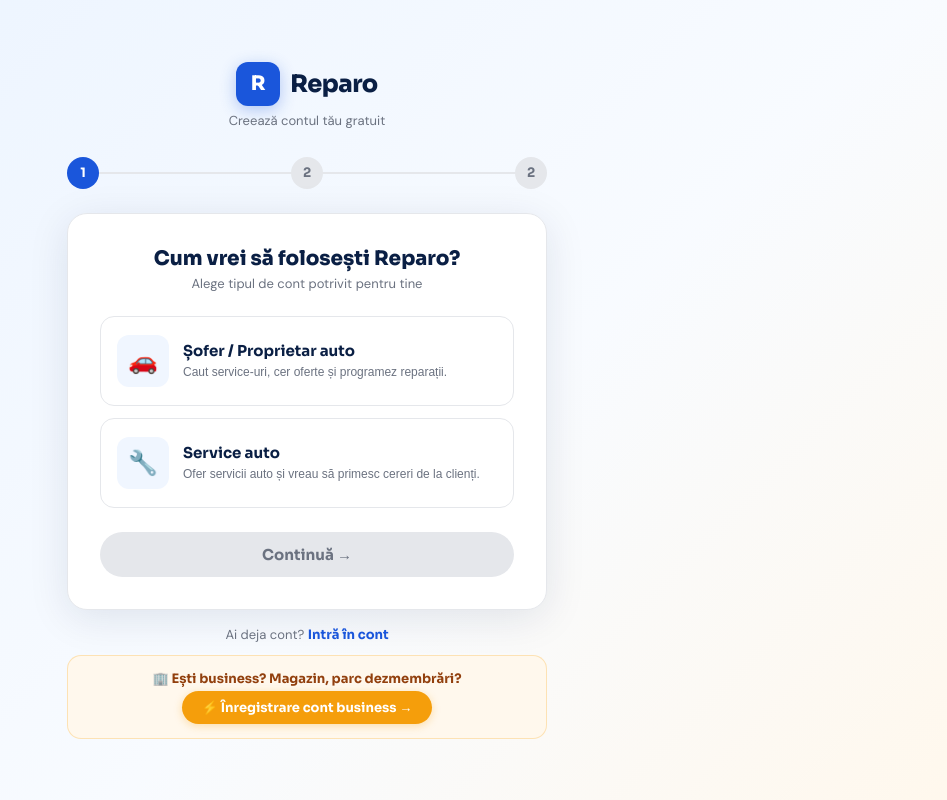
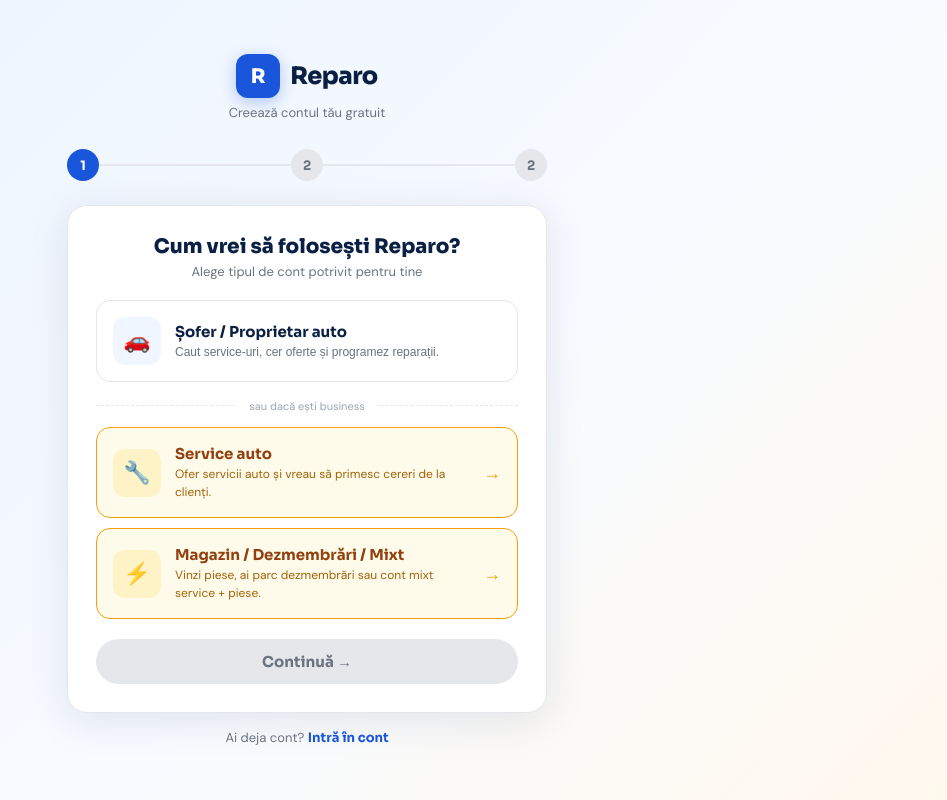
Before and after one commit to Jayceeoh1/reparo, a Next.js app: page /auth/register in a window 1280 px wide. Shown: the whole page, without its empty margins (333-1280 px from the left). Built offline with nearby package versions, Linux system fonts and the light colour scheme; no server answers.

Commit message:
fix: register v3 - service+business galben

```diff
--- a/src/app/auth/register/page.tsx
+++ b/src/app/auth/register/page.tsx
@@ -1,4 +1,5 @@
 // @ts-nocheck
+// v3-final
 'use client'
 import { useState } from 'react'
 import { createClient } from '@/lib/supabase/client'
@@ -13,7 +14,11 @@
 
 const ROLE_OPTIONS = [
   {key:'user',icon:'🚗',title:'Șofer / Proprietar auto',desc:'Caut service-uri, cer oferte și programez reparații.'},
-  {key:'service',icon:'🔧',title:'Service auto',desc:'Ofer servicii auto și vreau să primesc cereri de la clienți.'},
+]
+
+const BUSINESS_OPTIONS = [
+  {key:'service',icon:'🔧',title:'Service auto',desc:'Ofer servicii auto și vreau să primesc cereri de la clienți.',href:'/auth/register-business?type=service'},
+  {key:'business',icon:'⚡',title:'Magazin / Dezmembrări / Mixt',desc:'Vinzi piese, ai parc dezmembrări sau cont mixt service + piese.',href:'/auth/register-business'},
 ]
 
 export default function RegisterPage() {
@@ -43,24 +48,23 @@
       await supabase.from('profiles').upsert({
         id: data.user.id, full_name: form.full_name, role, city: form.city, phone: form.phone
       })
-      if (role === 'service') {
-        await supabase.from('services').insert({
-          owner_id: data.user.id, name: form.full_name || 'Service-ul meu',
-          city: form.city || 'București', is_active: true, plan: 'free'
-        })
-      }
     }
 
     setLoading(false)
     setDone(true)
-    setTimeout(() => {
-      if (role === 'service') window.location.href = '/dashboard/service'
-      else window.location.href = '/home'
-    }, 2000)
+    setTimeout(() => { window.location.href = '/home' }, 2000)
   }
 
   return (
     <div style={{minHeight:'100vh',background:'linear-gradient(135deg,#eaf3ff 0%,#f8fbff 60%,#fff8ed 100%)',display:'flex',alignItems:'center',justifyContent:'center',padding:16,fontFamily:"'DM Sans',sans-serif"}}>
+      <style>{`
+        @import url('https://fonts.googleapis.com/css2?family=Sora:wght@700;800&family=DM+Sans:wght@400;500;600&display=swap');
+        @keyframes fadeUp{from{opacity:0;transform:translateY(10px)}to{opacity:1;transform:translateY(0)}}
+        .fade-up{animation:fadeUp .35s ease forwards}
+        .role-card:hover{border-color:#1a56db!important}
+        .biz-card:hover{border-color:#d97706!important;background:#fffbeb!important}
+        .auth-inp:focus{border-color:#1a56db!important;outline:none!important}
+      `}</style>
 
       <div style={{width:'100%',maxWidth:480}}>
         {/* Logo */}
@@ -73,7 +77,7 @@
         </div>
 
         {/* Progress */}
-        <div className="fade-up" style={{display:'flex',alignItems:'center',gap:0,marginBottom:24,animationDelay:'.05s'}}>
+        <div className="fade-up" style={{display:'flex',alignItems:'center',marginBottom:24,animationDelay:'.05s'}}>
           {[1,2].map((s,i)=>(
             <div key={s} style={{display:'flex',alignItems:'center',flex:1}}>
               <div style={{width:32,height:32,borderRadius:'50%',display:'flex',alignItems:'center',justifyContent:'center',fontSize:13,fontWeight:700,fontFamily:"'Sora',sans-serif",background:step>=s?S.blue:'#e5e7eb',color:step>=s?'#fff':S.muted,flexShrink:0,transition:'all .3s'}}>
@@ -86,36 +90,56 @@
         </div>
 
         {/* Card */}
-        <div className="fade-up" style={{background:S.white,borderRadius:20,border:`1px solid ${S.border}`,boxShadow:'0 8px 40px rgba(10,31,68,0.1)',padding:32,animationDelay:'.1s'}}>
+        <div className="fade-up" style={{background:S.white,borderRadius:20,border:`1px solid ${S.border}`,boxShadow:'0 8px 40px rgba(10,31,68,0.1)',padding:28,animationDelay:'.1s'}}>
 
-          {done?(
+          {done ? (
             <div style={{textAlign:'center',padding:'20px 0'}}>
               <div style={{fontSize:64,marginBottom:16}}>🎉</div>
               <h2 style={{fontFamily:"'Sora',sans-serif",fontWeight:800,fontSize:22,color:S.navy,marginBottom:8}}>Cont creat cu succes!</h2>
               <p style={{fontSize:14,color:S.muted}}>Te redirecționăm acum...</p>
             </div>
-          ):step===1?(
+          ) : step === 1 ? (
             <>
               <h1 style={{fontFamily:"'Sora',sans-serif",fontWeight:800,fontSize:20,color:S.navy,marginBottom:4,textAlign:'center'}}>Cum vrei să folosești Reparo?</h1>
-              <p style={{fontSize:13,color:S.muted,textAlign:'center',marginBottom:24}}>Alege tipul de cont potrivit pentru tine</p>
+              <p style={{fontSize:13,color:S.muted,textAlign:'center',marginBottom:20}}>Alege tipul de cont potrivit pentru tine</p>
 
-              <div style={{display:'flex',flexDirection:'column',gap:12,marginBottom:24}}>
+              <div style={{display:'flex',flexDirection:'column',gap:10,marginBottom:20}}>
+                {/* Cont personal */}
                 {ROLE_OPTIONS.map(r=>(
                   <button key={r.key} onClick={()=>setRole(r.key)} className="role-card"
-                    style={{display:'flex',alignItems:'center',gap:14,padding:'18px 16px',borderRadius:14,border:`1.5px solid ${role===r.key?S.blue:S.border}`,background:role===r.key?'#eaf3ff':S.white,cursor:'pointer',textAlign:'left',transition:'all .2s'}}>
-                    <div style={{width:52,height:52,background:role===r.key?S.blue:'#f0f6ff',borderRadius:12,display:'flex',alignItems:'center',justifyContent:'center',fontSize:24,flexShrink:0,transition:'all .2s'}}>
+                    style={{display:'flex',alignItems:'center',gap:14,padding:'16px',borderRadius:14,border:`1.5px solid ${role===r.key?S.blue:S.border}`,background:role===r.key?'#eaf3ff':S.white,cursor:'pointer',textAlign:'left',transition:'all .2s'}}>
+                    <div style={{width:48,height:48,background:role===r.key?S.blue:'#f0f6ff',borderRadius:12,display:'flex',alignItems:'center',justifyContent:'center',fontSize:22,flexShrink:0,transition:'all .2s'}}>
                       {r.icon}
                     </div>
-                    <div>
-                      <div style={{fontFamily:"'Sora',sans-serif",fontWeight:700,fontSize:15,color:S.navy,marginBottom:3}}>{r.title}</div>
+                    <div style={{flex:1}}>
+                      <div style={{fontFamily:"'Sora',sans-serif",fontWeight:700,fontSize:15,color:S.navy,marginBottom:2}}>{r.title}</div>
                       <div style={{fontSize:12,color:S.muted,lineHeight:1.5}}>{r.desc}</div>
                     </div>
-                    {role===r.key&&(
-                      <div style={{marginLeft:'auto',width:22,height:22,borderRadius:'50%',background:S.blue,display:'flex',alignItems:'center',justifyContent:'center',flexShrink:0}}>
-                        <span style={{color:'#fff',fontSize:12,fontWeight:700}}>✓</span>
-                      </div>
-                    )}
+                    {role===r.key&&<div style={{width:22,height:22,borderRadius:'50%',background:S.blue,display:'flex',alignItems:'center',justifyContent:'center',flexShrink:0}}><span style={{color:'#fff',fontSize:12,fontWeight:700}}>✓</span></div>}
                   </button>
+                ))}
+
+                {/* Separator */}
+                <div style={{position:'relative',margin:'2px 0'}}>
+                  <div style={{position:'absolute',top:'50%',left:0,right:0,borderTop:'1px dashed #e5e7eb'}}/>
+                  <div style={{position:'relative',textAlign:'center'}}>
+                    <span style={{background:'#fff',padding:'0 12px',fontSize:11,color:'#9ca3af',fontFamily:"'DM Sans',sans-serif"}}>sau dacă ești business</span>
+                  </div>
+                </div>
+
+                {/* Conturi business */}
+                {BUSINESS_OPTIONS.map(b=>(
+                  <a key={b.key} href={b.href} className="biz-card"
+                    style={{display:'flex',alignItems:'center',gap:14,padding:'16px',borderRadius:14,border:'1.5px solid #f59e0b',background:'#fffbeb',textDecoration:'none',transition:'all .2s'}}>
+                    <div style={{width:48,height:48,background:'#fef3c7',borderRadius:12,display:'flex',alignItems:'center',justifyContent:'center',fontSize:22,flexShrink:0}}>
+                      {b.icon}
+                    </div>
+                    <div style={{flex:1}}>
+                      <div style={{fontFamily:"'Sora',sans-serif",fontWeight:700,fontSize:15,color:'#92400e',marginBottom:2}}>{b.title}</div>
+                      <div style={{fontSize:12,color:'#a16207',lineHeight:1.5}}>{b.desc}</div>
+                    </div>
+                    <div style={{fontSize:18,color:'#f59e0b',flexShrink:0}}>→</div>
+                  </a>
                 ))}
               </div>
 
@@ -124,63 +148,54 @@
                 Continuă →
               </button>
             </>
-          ):(
+          ) : (
             <>
               <div style={{display:'flex',alignItems:'center',gap:10,marginBottom:20}}>
                 <button onClick={()=>setStep(1)} style={{background:S.bg,border:'none',borderRadius:8,width:32,height:32,cursor:'pointer',fontSize:16,display:'flex',alignItems:'center',justifyContent:'center',color:S.muted}}>←</button>
                 <div>
-                  <h1 style={{fontFamily:"'Sora',sans-serif",fontWeight:800,fontSize:20,color:S.navy,margin:0}}>
-                    {role==='service'?'Date service':'Date personale'}
-                  </h1>
+                  <h1 style={{fontFamily:"'Sora',sans-serif",fontWeight:800,fontSize:20,color:S.navy,margin:0}}>Date personale</h1>
                   <p style={{fontSize:12,color:S.muted,margin:0}}>Completează informațiile contului</p>
                 </div>
               </div>
 
-              {error&&(
-                <div style={{background:'#fee2e2',border:'1px solid #fecaca',borderRadius:10,padding:'10px 14px',fontSize:13,color:S.red,marginBottom:16}}>⚠️ {error}</div>
-              )}
+              {error&&<div style={{background:'#fee2e2',border:'1px solid #fecaca',borderRadius:10,padding:'10px 14px',fontSize:13,color:S.red,marginBottom:16}}>⚠️ {error}</div>}
 
               <form onSubmit={handleRegister}>
-                <div style={{display:'grid',gridTemplateColumns:'1fr 1fr',gap:12,marginBottom:12}}>
-                  <div style={{gridColumn:'1/-1'}}>
-                    <label style={{display:'block',fontSize:11,fontWeight:700,color:S.muted,textTransform:'uppercase',letterSpacing:1,marginBottom:5,fontFamily:"'Sora',sans-serif"}}>
-                      {role==='service'?'Numele service-ului *':'Numele complet *'}
-                    </label>
-                    <input className="auth-inp" type="text" required value={form.full_name} onChange={e=>setForm(p=>({...p,full_name:e.target.value}))}
-                      placeholder={role==='service'?'AutoPro Service SRL':'Ion Popescu'} style={inp}/>
-                  </div>
-                  <div style={{gridColumn:'1/-1'}}>
-                    <label style={{display:'block',fontSize:11,fontWeight:700,color:S.muted,textTransform:'uppercase',letterSpacing:1,marginBottom:5,fontFamily:"'Sora',sans-serif"}}>Email *</label>
-                    <input className="auth-inp" type="email" required value={form.email} onChange={e=>setForm(p=>({...p,email:e.target.value}))}
-                      placeholder="ion@exemplu.ro" style={inp}/>
+                <div style={{display:'flex',flexDirection:'column',gap:12,marginBottom:16}}>
+                  <div>
+                    <label style={{display:'block',fontSize:11,fontWeight:700,color:S.muted,textTransform:'uppercase',letterSpacing:1,marginBottom:5,fontFamily:"'Sora',sans-serif"}}>Numele complet *</label>
+                    <input className="auth-inp" type="text" required value={form.full_name} onChange={e=>setForm(p=>({...p,full_name:e.target.value}))} placeholder="Ion Popescu" style={inp}/>
                   </div>
                   <div>
-                    <label style={{display:'block',fontSize:11,fontWeight:700,color:S.muted,textTransform:'uppercase',letterSpacing:1,marginBottom:5,fontFamily:"'Sora',sans-serif"}}>Telefon</label>
-                    <input className="auth-inp" type="tel" value={form.phone} onChange={e=>setForm(p=>({...p,phone:e.target.value}))}
-                      placeholder="07xx xxx xxx" style={inp}/>
+                    <label style={{display:'block',fontSize:11,fontWeight:700,color:S.muted,textTransform:'uppercase',letterSpacing:1,marginBottom:5,fontFamily:"'Sora',sans-serif"}}>Email *</label>
+                    <input className="auth-inp" type="email" required value={form.email} onChange={e=>setForm(p=>({...p,email:e.target.value}))} placeholder="ion@exemplu.ro" style={inp}/>
                   </div>
-                  <div>
-                    <label style={{display:'block',fontSize:11,fontWeight:700,color:S.muted,textTransform:'uppercase',letterSpacing:1,marginBottom:5,fontFamily:"'Sora',sans-serif"}}>Oraș</label>
-                    <input className="auth-inp" type="text" value={form.city} onChange={e=>setForm(p=>({...p,city:e.target.value}))}
-                      placeholder="București" style={inp}/>
+                  <div style={{display:'grid',gridTemplateColumns:'1fr 1fr',gap:12}}>
+                    <div>
+                      <label style={{display:'block',fontSize:11,fontWeight:700,color:S.muted,textTransform:'uppercase',letterSpacing:1,marginBottom:5,fontFamily:"'Sora',sans-serif"}}>Telefon</label>
+                      <input className="auth-inp" type="tel" value={form.phone} onChange={e=>setForm(p=>({...p,phone:e.target.value}))} placeholder="07xx xxx xxx" style={inp}/>
+                    </div>
+                    <div>
+                      <label style={{display:'block',fontSize:11,fontWeight:700,color:S.muted,textTransform:'uppercase',letterSpacing:1,marginBottom:5,fontFamily:"'Sora',sans-serif"}}>Oraș</label>
+                      <input className="auth-inp" type="text" value={form.city} onChange={e=>setForm(p=>({...p,city:e.target.value}))} placeholder="București" style={inp}/>
+                    </div>
                   </div>
-                  <div>
-                    <label style={{display:'block',fontSize:11,fontWeight:700,color:S.muted,textTransform:'uppercase',letterSpacing:1,marginBottom:5,fontFamily:"'Sora',sans-serif"}}>Parolă *</label>
-                    <input className="auth-inp" type="password" required value={form.password} onChange={e=>setForm(p=>({...p,password:e.target.value}))}
-                      placeholder="minim 6 caractere" style={inp}/>
-                  </div>
-                  <div>
-                    <label style={{display:'block',fontSize:11,fontWeight:700,color:S.muted,textTransform:'uppercase',letterSpacing:1,marginBottom:5,fontFamily:"'Sora',sans-serif"}}>Confirmă parola *</label>
-                    <input className="auth-inp" type="password" required value={form.confirm_password} onChange={e=>setForm(p=>({...p,confirm_password:e.target.value}))}
-                      placeholder="••••••••" style={inp}/>
+                  <div style={{display:'grid',gridTemplateColumns:'1fr 1fr',gap:12}}>
+                    <div>
+                      <label style={{display:'block',fontSize:11,fontWeight:700,color:S.muted,textTransform:'uppercase',letterSpacing:1,marginBottom:5,fontFamily:"'Sora',sans-serif"}}>Parolă *</label>
+                      <input className="auth-inp" type="password" required value={form.password} onChange={e=>setForm(p=>({...p,password:e.target.value}))} placeholder="minim 6 caractere" style={inp}/>
+                    </div>
+                    <div>
+                      <label style={{display:'block',fontSize:11,fontWeight:700,color:S.muted,textTransform:'uppercase',letterSpacing:1,marginBottom:5,fontFamily:"'Sora',sans-serif"}}>Confirmă *</label>
+                      <input className="auth-inp" type="password" required value={form.confirm_password} onChange={e=>setForm(p=>({...p,confirm_password:e.target.value}))} placeholder="••••••••" style={inp}/>
+                    </div>
                   </div>
                 </div>
 
                 <button type="submit" disabled={loading}
-                  style={{width:'100%',padding:'13px',background:loading?'#93c5fd':S.blue,color:'#fff',border:'none',borderRadius:50,fontSize:15,fontWeight:700,cursor:loading?'not-allowed':'pointer',fontFamily:"'Sora',sans-serif",boxShadow:'0 4px 16px rgba(26,86,219,0.25)',transition:'all .2s',marginBottom:14}}>
+                  style={{width:'100%',padding:'13px',background:loading?'#93c5fd':S.blue,color:'#fff',border:'none',borderRadius:50,fontSize:15,fontWeight:700,cursor:loading?'not-allowed':'pointer',fontFamily:"'Sora',sans-serif",boxShadow:'0 4px 16px rgba(26,86,219,0.25)',transition:'all .2s',marginBottom:12}}>
                   {loading?'Se creează contul...':'🎉 Creează contul gratuit'}
                 </button>
-
                 <p style={{textAlign:'center',fontSize:12,color:S.muted,lineHeight:1.5}}>
                   Prin înregistrare, ești de acord cu{' '}
                   <a href="/termeni" style={{color:S.blue,textDecoration:'none',fontWeight:600}}>Termenii și Condițiile</a>
@@ -194,13 +209,6 @@
           Ai deja cont?{' '}
           <a href="/auth/login" style={{color:S.blue,fontWeight:700,textDecoration:'none',fontFamily:"'Sora',sans-serif"}}>Intră în cont</a>
         </div>
-
-        <div className="fade-up" style={{marginTop:12,background:'#fff8ed',border:'1px solid #f59e0b40',borderRadius:14,padding:'14px 18px',textAlign:'center',animationDelay:'.25s'}}>
-          <div style={{fontFamily:"'Sora',sans-serif",fontWeight:700,fontSize:13,color:'#92400e',marginBottom:4}}>🏢 Ești business? Magazin, parc dezmembrări?</div>
-          <a href="/auth/register-business" style={{display:'inline-flex',alignItems:'center',gap:6,padding:'8px 20px',background:'#f59e0b',color:'#fff',borderRadius:50,fontSize:13,fontWeight:700,textDecoration:'none',fontFamily:"'Sora',sans-serif",boxShadow:'0 2px 8px rgba(245,158,11,0.3)'}}>
-            ⚡ Înregistrare cont business →
-          </a>
-        </div>
       </div>
     </div>
   )
```
